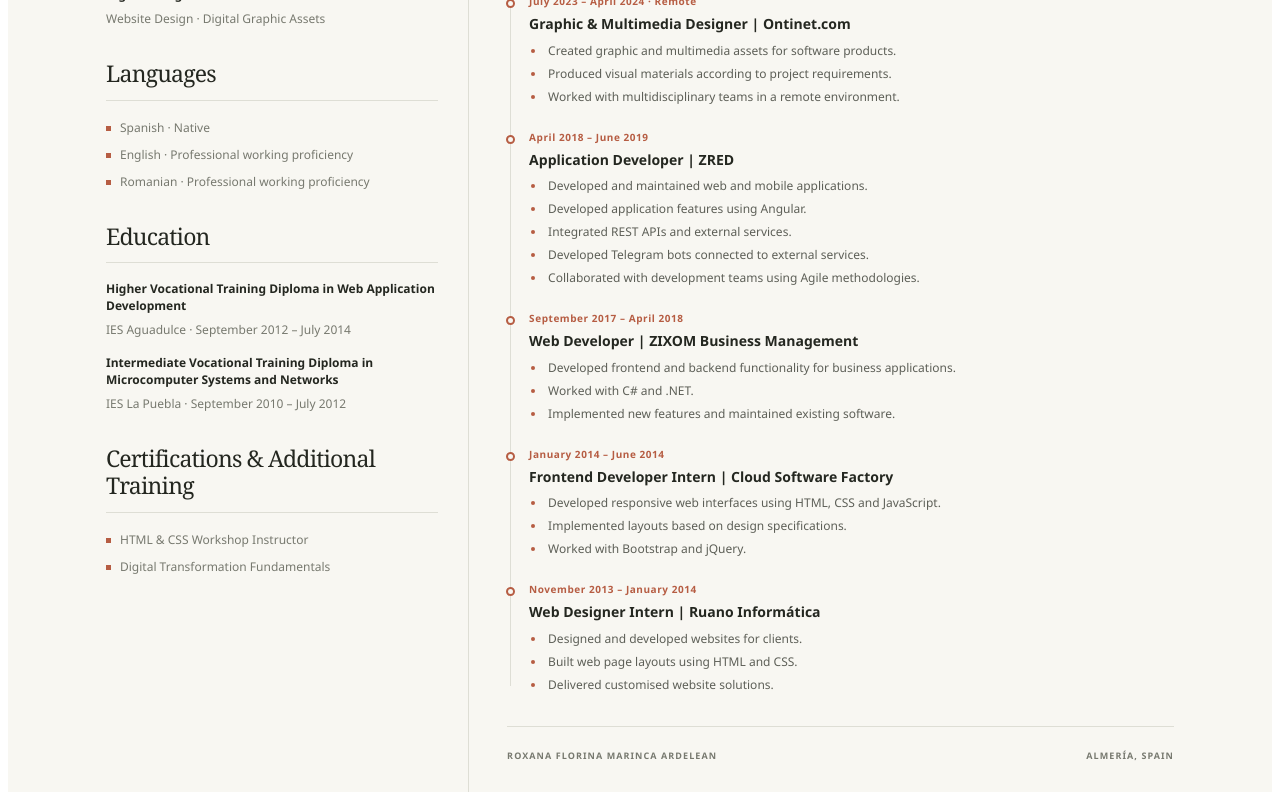
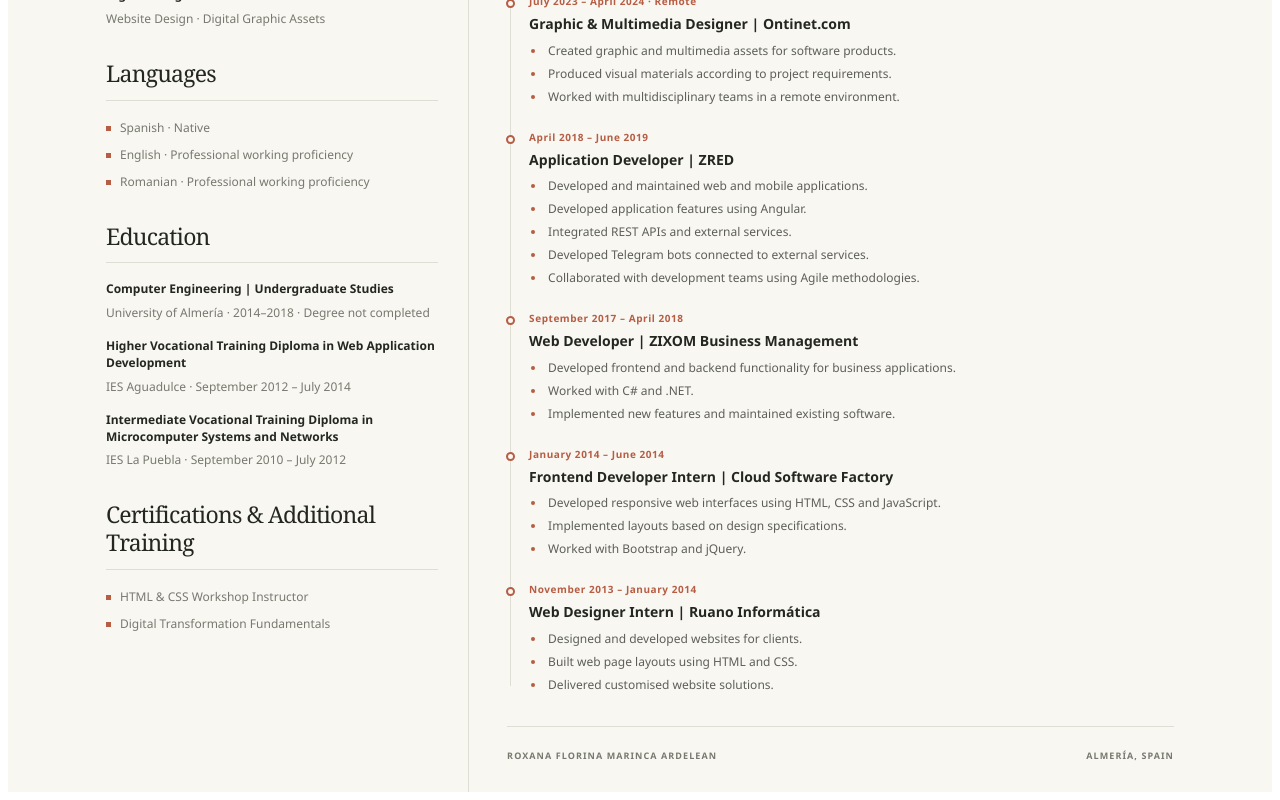
Before and after one commit to roxy-92/frontend-cv, an Angular app: page / in a window 1280 px wide. Shown: the part 925-1725 px from the top of the page. Built offline with nearby package versions, Linux system fonts and the light colour scheme.

Commit message:
Add Computer Engineering education

```diff
--- a/src/app/app.ts
+++ b/src/app/app.ts
@@ -25,6 +25,7 @@ export class App {
       education: 'Education',
       training: 'Certifications & Additional Training',
       languages: 'Languages',
+
       jobs: [
         {
           title: 'Freelance Web Developer | Digital Projects',
@@ -85,10 +86,12 @@ export class App {
           ],
         },
       ],
+
       skillGroups: [
         {
           title: 'Frontend Development',
-          items: 'Angular · TypeScript · JavaScript · HTML5 · CSS3 · Bootstrap · jQuery · Responsive Design',
+          items:
+            'Angular · TypeScript · JavaScript · HTML5 · CSS3 · Bootstrap · jQuery · Responsive Design',
         },
         {
           title: 'Version Control & Repositories',
@@ -108,27 +111,38 @@ export class App {
         },
         {
           title: 'Infrastructure & Deployment',
-          items: 'Docker · VPS · Hosting · Domains · DNS · Website Deployment & Maintenance',
+          items:
+            'Docker · VPS · Hosting · Domains · DNS · Website Deployment & Maintenance',
         },
         {
           title: 'Digital Design',
           items: 'Website Design · Digital Graphic Assets',
         },
       ],
+
       studies: [
         {
-          title: 'Higher Vocational Training Diploma in Web Application Development',
+          title: 'Computer Engineering | Undergraduate Studies',
+          details:
+            'University of Almería · 2014–2018 · Degree not completed',
+        },
+        {
+          title:
+            'Higher Vocational Training Diploma in Web Application Development',
           details: 'IES Aguadulce · September 2012 – July 2014',
         },
         {
-          title: 'Intermediate Vocational Training Diploma in Microcomputer Systems and Networks',
+          title:
+            'Intermediate Vocational Training Diploma in Microcomputer Systems and Networks',
           details: 'IES La Puebla · September 2010 – July 2012',
         },
       ],
+
       trainingItems: [
         'HTML & CSS Workshop Instructor',
         'Digital Transformation Fundamentals',
       ],
+
       languageItems: [
         'Spanish · Native',
         'English · Professional working proficiency',
@@ -149,6 +163,7 @@ export class App {
       education: 'Formación académica',
       training: 'Certificaciones y formación adicional',
       languages: 'Idiomas',
+
       jobs: [
         {
           title: 'Desarrolladora web autónoma | Proyectos digitales',
@@ -191,7 +206,8 @@ export class App {
           ],
         },
         {
-          title: 'Desarrolladora frontend en prácticas | Cloud Software Factory',
+          title:
+            'Desarrolladora frontend en prácticas | Cloud Software Factory',
           dates: 'Enero 2014 – junio 2014',
           bullets: [
             'Desarrollo de interfaces web adaptables con HTML, CSS y JavaScript.',
@@ -209,10 +225,12 @@ export class App {
           ],
         },
       ],
+
       skillGroups: [
         {
           title: 'Desarrollo frontend',
-          items: 'Angular · TypeScript · JavaScript · HTML5 · CSS3 · Bootstrap · jQuery · Diseño adaptable',
+          items:
+            'Angular · TypeScript · JavaScript · HTML5 · CSS3 · Bootstrap · jQuery · Diseño adaptable',
         },
         {
           title: 'Control de versiones y repositorios',
@@ -232,14 +250,21 @@ export class App {
         },
         {
           title: 'Infraestructura y despliegue',
-          items: 'Docker · VPS · Alojamiento web · Dominios · DNS · Despliegue y mantenimiento',
+          items:
+            'Docker · VPS · Alojamiento web · Dominios · DNS · Despliegue y mantenimiento',
         },
         {
           title: 'Diseño digital',
           items: 'Diseño web · Recursos gráficos digitales',
         },
       ],
+
       studies: [
+        {
+          title: 'Grado en Ingeniería Informática | Estudios cursados',
+          details:
+            'Universidad de Almería · 2014–2018 · Titulación no finalizada',
+        },
         {
           title: 'Técnico Superior en Desarrollo de Aplicaciones Web',
           details: 'IES Aguadulce · Septiembre 2012 – julio 2014',
@@ -249,10 +274,12 @@ export class App {
           details: 'IES La Puebla · Septiembre 2010 – julio 2012',
         },
       ],
+
       trainingItems: [
         'Instructora de talleres de HTML y CSS',
         'Fundamentos de transformación digital',
       ],
+
       languageItems: [
         'Español · Nativo',
         'Inglés · Competencia profesional',
```
